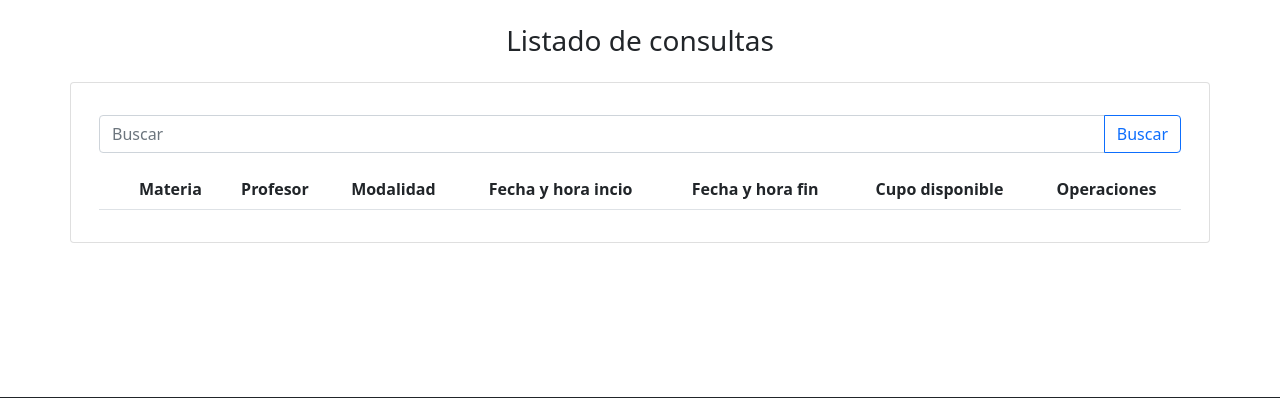
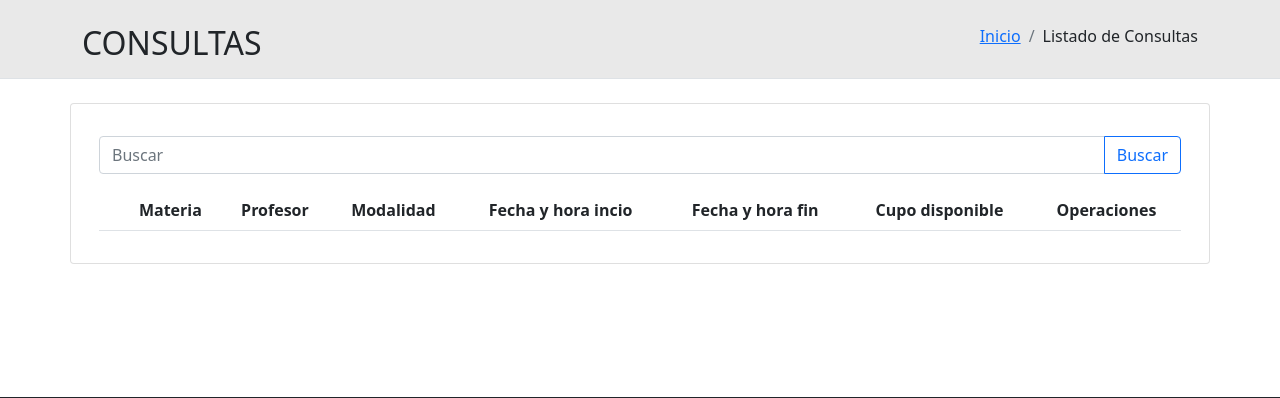
Before and after one commit to agustisera1/tp-entornos, a PHP site: page /listado_consultas in a window 1280 px wide. Shown: the part 56-454 px from the top of the page. Run offline with PHP 8.4, Linux system fonts and the light colour scheme; data that the repository does not hold is empty; some libraries are stand-ins or nearby versions.

Commit message:
modifico seccion del titulo de las paginas

```diff
--- a/views/static/css/main.css
+++ b/views/static/css/main.css
@@ -10,3 +10,11 @@
     ),
     url(../img/utn-jumbotron.jpg);
 }
+
+.title-section {
+  background-color: #e9e9e9;
+}
+
+.breadcrumb-item a:visited {
+  color: darkblue;
+}
--- a/views/templates/footer.php
+++ b/views/templates/footer.php
@@ -102,7 +102,7 @@
 
 <!-- BOOTSTRAP JS 5.1.3 -->
 <script src="https://cdn.jsdelivr.net/npm/bootstrap@5.1.3/dist/js/bootstrap.bundle.min.js" integrity="sha384-ka7Sk0Gln4gmtz2MlQnikT1wXgYsOg+OMhuP+IlRH9sENBO0LRn5q+8nbTov4+1p" crossorigin="anonymous"></script>
-<script src="./views/static/js/validate.js"></script>
+<script src=<?= "$URL/views/static/js/validate.js"; ?>></script>
 </body>
 
 </html>
--- a/views/templates/head.php
+++ b/views/templates/head.php
@@ -9,7 +9,7 @@
     <link rel="stylesheet" href="https://cdnjs.cloudflare.com/ajax/libs/font-awesome/6.1.1/css/all.min.css" integrity="sha512-KfkfwYDsLkIlwQp6LFnl8zNdLGxu9YAA1QvwINks4PhcElQSvqcyVLLD9aMhXd13uQjoXtEKNosOWaZqXgel0g==" crossorigin="anonymous" referrerpolicy="no-referrer" />
     <!-- BOOTSTRAP CSS 5.1.3 -->
     <link href="https://cdn.jsdelivr.net/npm/bootstrap@5.1.3/dist/css/bootstrap.min.css" rel="stylesheet" integrity="sha384-1BmE4kWBq78iYhFldvKuhfTAU6auU8tT94WrHftjDbrCEXSU1oBoqyl2QvZ6jIW3" crossorigin="anonymous">
-    <link rel="stylesheet" href="./views/static/css/main.css">
+    <link rel="stylesheet" href=<?= "$URL/views/static/css/main.css"; ?>>
     <title>Gestion Consultas UTNFRRo</title>
 </head>
 
--- a/views/templates/listado_consultas.php
+++ b/views/templates/listado_consultas.php
@@ -25,12 +25,29 @@ if ($_SERVER["REQUEST_METHOD"] == "POST") {
 }
 ?>
 
-
+<section class="border-bottom title-section">
+  <div class="container">
+    <div class="row">
+      <div class="col">
+        <h2 class="pt-4 pb-3 m-0">
+          CONSULTAS
+        </h2>
+      </div>
+      <div class="col d-flex justify-content-end pt-4">
+        <nav aria-label="breadcrumb">
+          <ol class="breadcrumb">
+            <li class="breadcrumb-item "><a href=<?= "$URL/"; ?>>Inicio</a></li>
+            <li class="breadcrumb-item active text-dark" aria-current="page">Listado de Consultas</li>
+          </ol>
+        </nav>
+      </div>
+    </div>
+  </div>
+</section>
 
 <div class="container mt-4 mb-4">
   <div class="row">
-    <h3 class="text-center">Listado de consultas</h3>
-    <div class="card my-3">
+    <div class="card">
       <div class="card-body">
         <section class="my-3">
           <form action=<?= "$URL/listado_consultas" ?> method="POST" class="d-flex">
```
Also changed, not shown: views/templates/mis_consultas.php (+40 -12 lines), views/templates/ver_inscriptos.php (+22 -7 lines).
